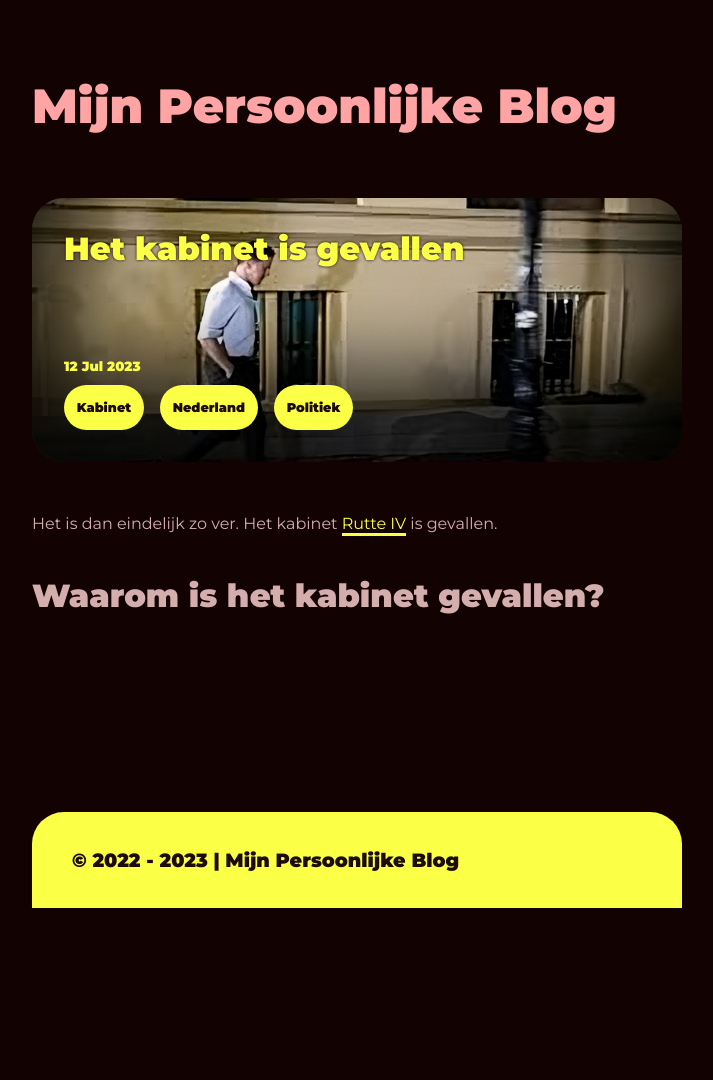
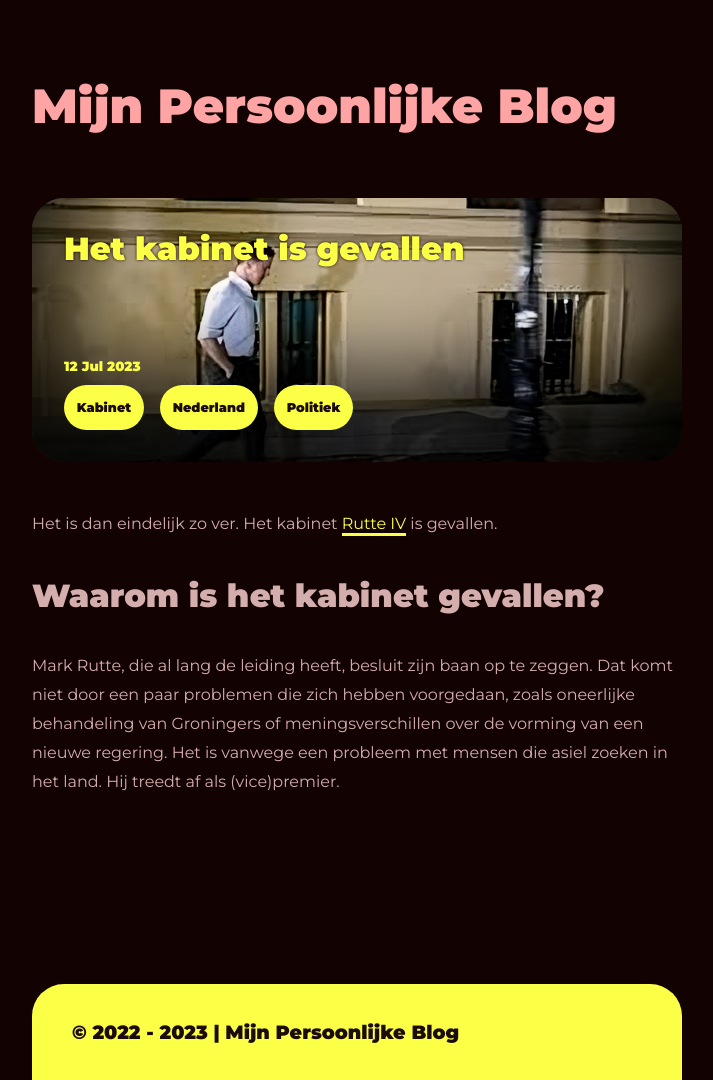
Before and after one commit to TheDutchSmoke/Persoonlijkeblog-OLD, a Jekyll site: the page built from all_collections/_posts/2023-07-12-Het-kabinet-gevallen.md, in a window 1280 px wide. Shown: the whole page, without its empty margins (283-996 px from the left). Built offline with Jekyll 4.4.1, drawn with Linux system fonts in a browser that asks for light colours; before the commit the page ends 908 px from its top, so only the background shows below that.

Commit message:
Update author.yml and 2023-07-12-Het-kabinet-gevallen.md

```diff
--- a/_data/author.yml
+++ b/_data/author.yml
@@ -8,7 +8,7 @@ description: "
   <p>
     Je kunt direct contact met me opnemen via <a href='mailto:persoonlijkeblog@privemail.xyz' target='_blank'>mail</a>.
 
-    foreigners, check  <a href='https://www-persoonlijkeblog-nl.translate.goog/?_x_tr_sl=auto&_x_tr_tl=nl&_x_tr_hl=nl&_x_tr_pto=wapp' target='_blank'>here for translation</a>
+foreigners, check  <a href='https://www-persoonlijkeblog-nl.translate.goog/?_x_tr_sl=auto&_x_tr_tl=nl&_x_tr_hl=nl&_x_tr_pto=wapp' target='_blank'>here for translation</a>
   </P>
 "
 email: persoonlijkeblog@privemail.xyz
--- a/all_collections/_posts/2023-07-12-Het-kabinet-gevallen.md
+++ b/all_collections/_posts/2023-07-12-Het-kabinet-gevallen.md
@@ -12,3 +12,5 @@ thumbnail: assets/images/kabinet.webp
 Het is dan eindelijk zo ver. **Het kabinet [Rutte IV](https://www.parlement.com/id/vlombyx8gxvd/kabinet_rutte_iv_2022) is gevallen**.
 
 # Waarom is het kabinet gevallen?
+
+Mark Rutte, die al lang de leiding heeft, besluit zijn baan op te zeggen. Dat komt niet door een paar problemen die zich hebben voorgedaan, zoals oneerlijke behandeling van Groningers of meningsverschillen over de vorming van een nieuwe regering. Het is vanwege een probleem met mensen die asiel zoeken in het land. Hij treedt af als (vice)premier.
```
